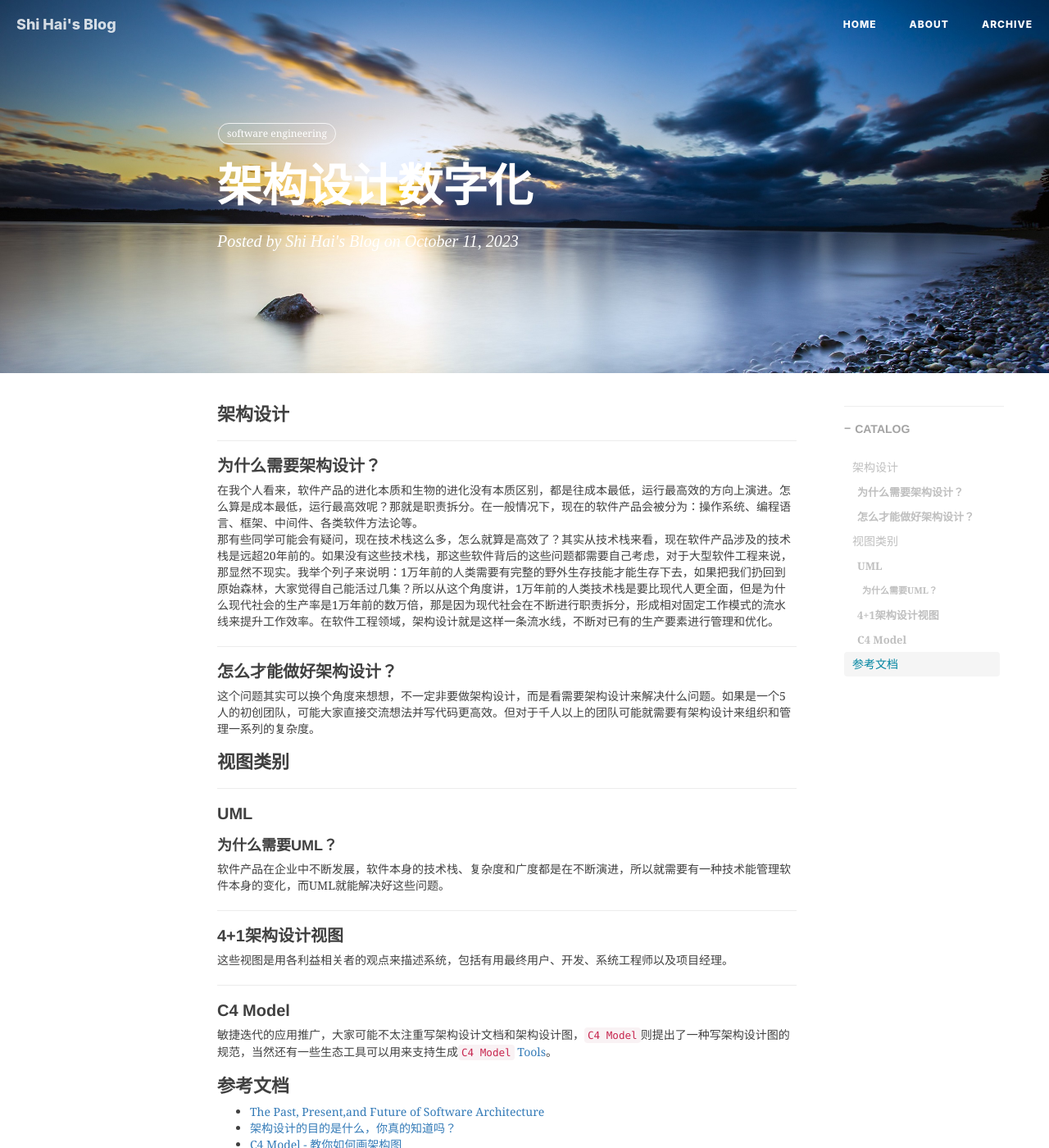
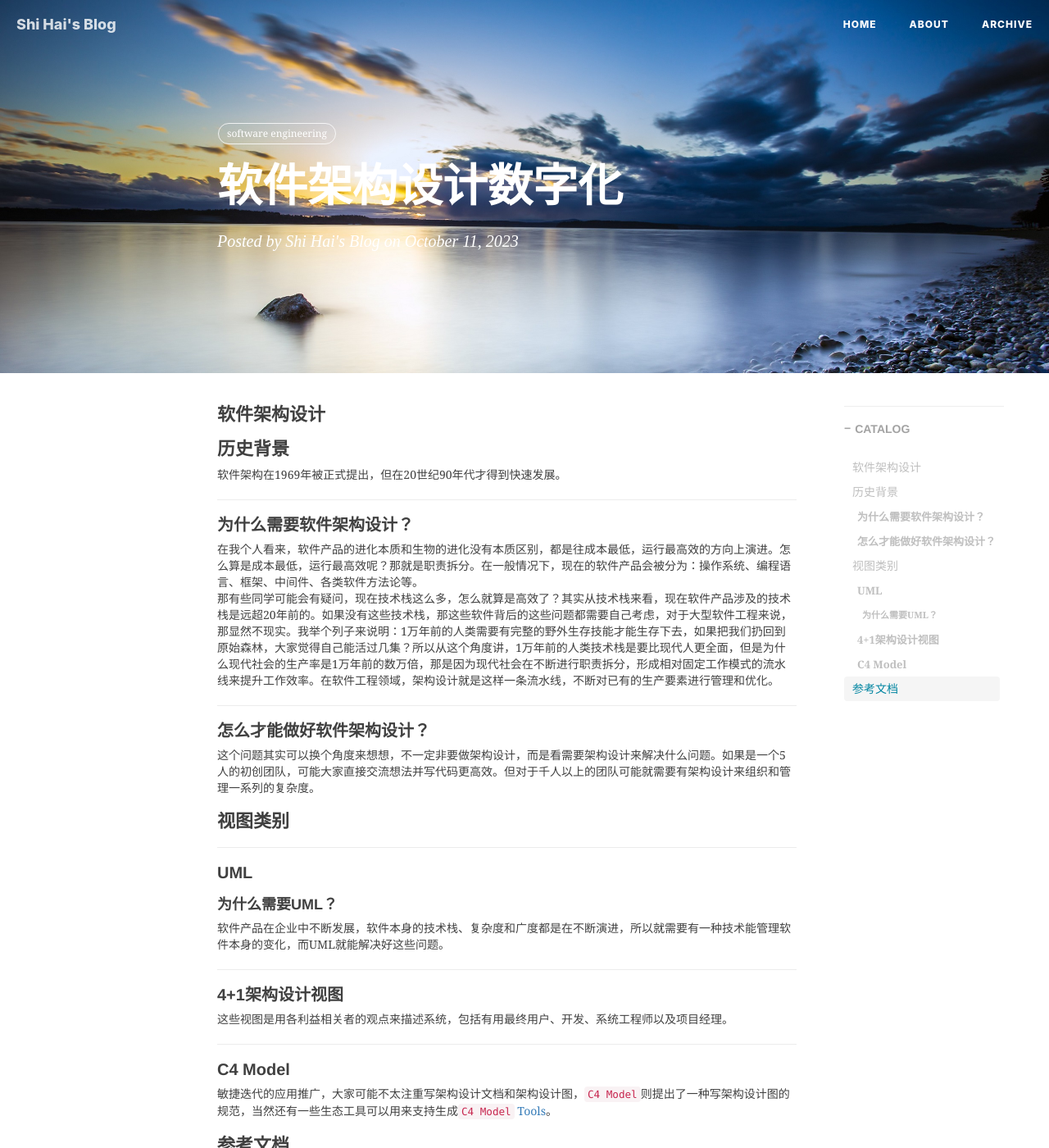
Before and after one commit to shihai1991/shihai1991.github.io, a Jekyll site: the page built from _posts/2023-10-11-架构设计数字化.md, in a window 1280 px wide and 1400 px high. Shown: the whole window at 82% size. Built offline with Jekyll 4.4.1, drawn with Linux system fonts in a browser that asks for light colours; nearby versions of some CDN libraries; comment, search, counter and statistics services are not loaded.

Commit message:
Update 2023-10-11-架构设计数字化.md

```diff
--- a/_posts/2023-10-11-架构设计数字化.md
+++ b/_posts/2023-10-11-架构设计数字化.md
@@ -1,6 +1,6 @@
 ---
 layout: post
-title: 架构设计数字化
+title: 软件架构设计数字化
 category: software engineering
 catalog: true
 published: true
@@ -8,12 +8,15 @@ tags:
   - software engineering
 time: '2023.10.11 15:01:00'
 ---
-# 架构设计
-## 为什么需要架构设计？
+# 软件架构设计
+# 历史背景
+软件架构在1969年被正式提出，但在20世纪90年代才得到快速发展。
+
+## 为什么需要软件架构设计？
 在我个人看来，软件产品的进化本质和生物的进化没有本质区别，都是往成本最低，运行最高效的方向上演进。怎么算是成本最低，运行最高效呢？那就是职责拆分。在一般情况下，现在的软件产品会被分为：操作系统、编程语言、框架、中间件、各类软件方法论等。
 那有些同学可能会有疑问，现在技术栈这么多，怎么就算是高效了？其实从技术栈来看，现在软件产品涉及的技术栈是远超20年前的。如果没有这些技术栈，那这些软件背后的这些问题都需要自己考虑，对于大型软件工程来说，那显然不现实。我举个列子来说明：1万年前的人类需要有完整的野外生存技能才能生存下去，如果把我们扔回到原始森林，大家觉得自己能活过几集？所以从这个角度讲，1万年前的人类技术栈是要比现代人更全面，但是为什么现代社会的生产率是1万年前的数万倍，那是因为现代社会在不断进行职责拆分，形成相对固定工作模式的流水线来提升工作效率。在软件工程领域，架构设计就是这样一条流水线，不断对已有的生产要素进行管理和优化。
 
-## 怎么才能做好架构设计？
+## 怎么才能做好软件架构设计？
 这个问题其实可以换个角度来想想，不一定非要做架构设计，而是看需要架构设计来解决什么问题。如果是一个5人的初创团队，可能大家直接交流想法并写代码更高效。但对于千人以上的团队可能就需要有架构设计来组织和管理一系列的复杂度。
 
 # 视图类别
```
